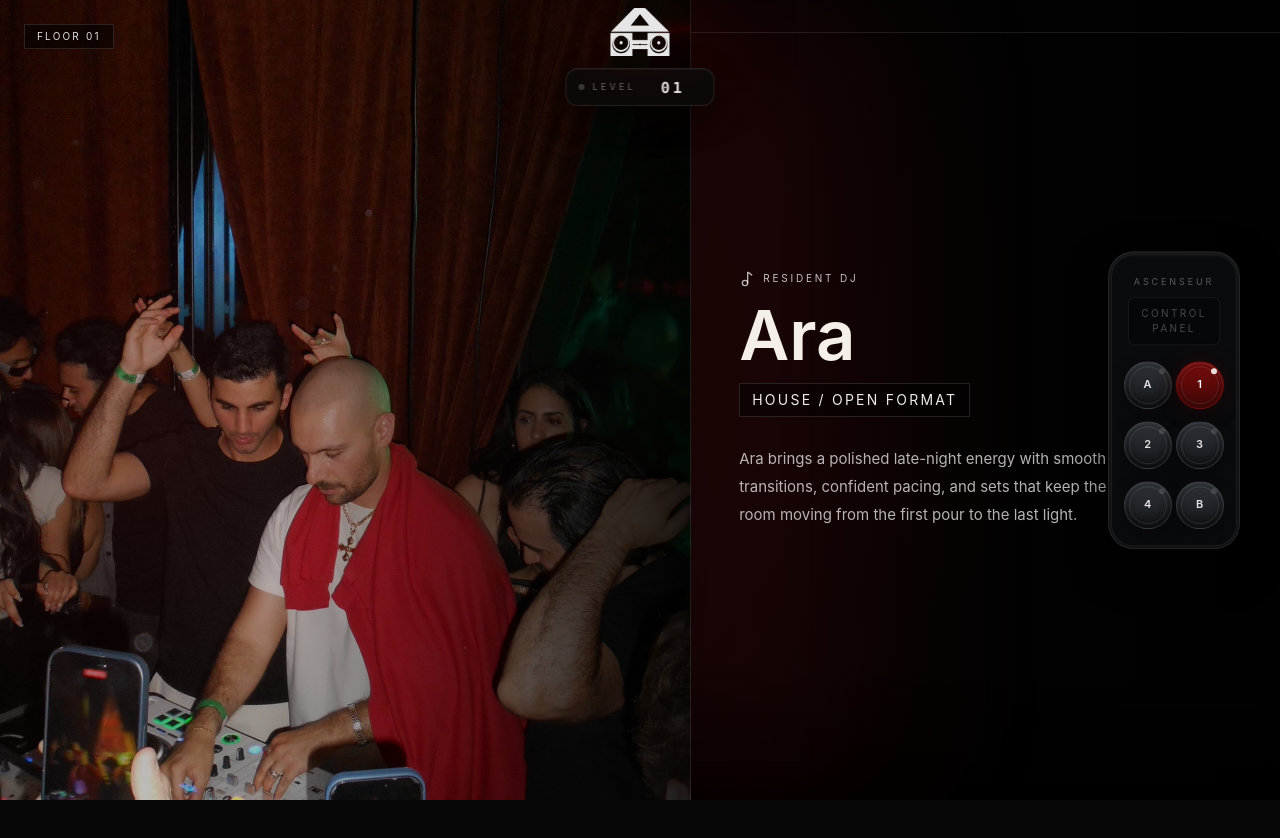
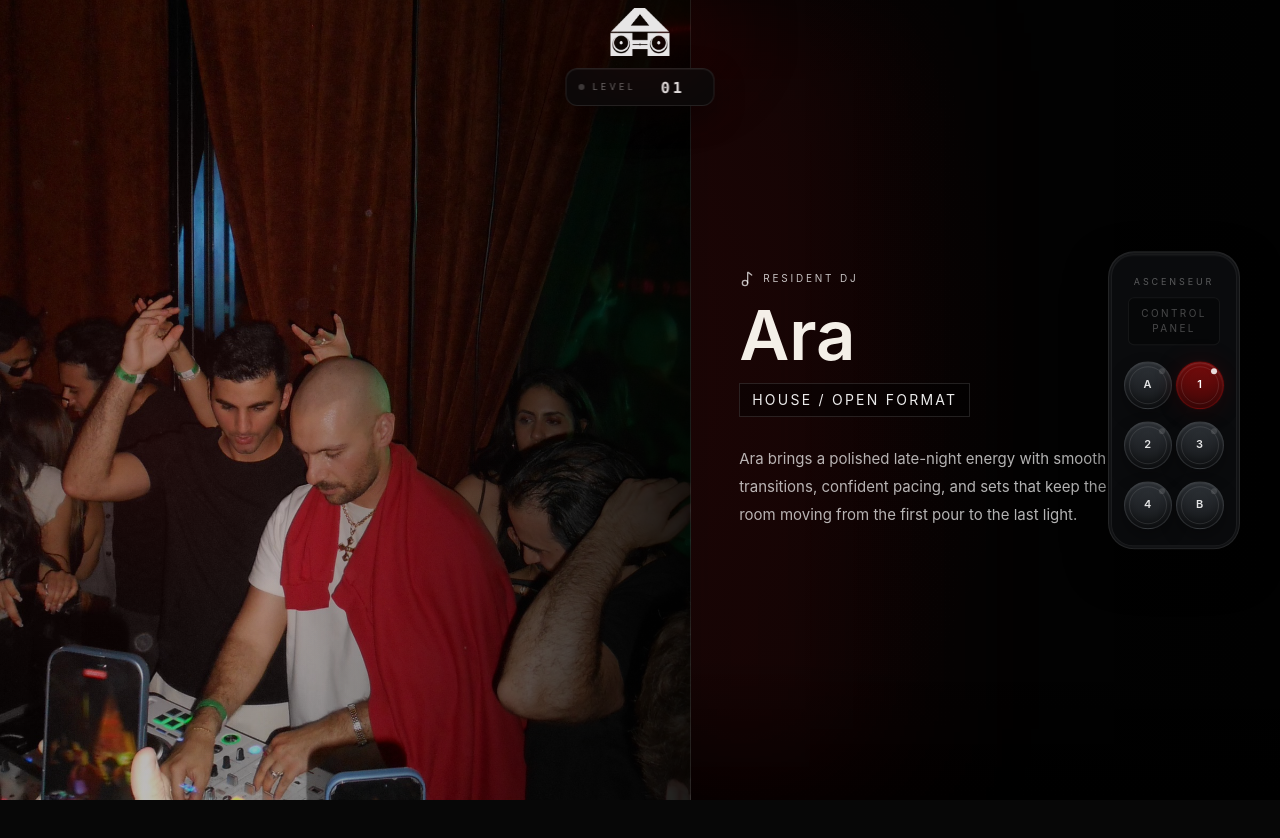
Before and after one commit to galiwartoukian-collab/ascenseurhouse, a React (Vite) app: page / in a window 1280 px wide. Shown: the top 838 px of the page. Built offline with nearby package versions, Linux system fonts and the light colour scheme; the HTML template or start-up script is replaced by a standard one.

Commit message:
Remove cabin floor badges and top dividers

```diff
--- a/src/App.tsx
+++ b/src/App.tsx
@@ -12,7 +12,6 @@ type Profile = {
   id: "ara" | "anais" | "talar" | "bliss";
   name: string;
   floorNumber: "01" | "02" | "03" | "04";
-  floorLabel: string;
   role: string;
   genre: string;
   image: string;
@@ -93,7 +92,6 @@ const profiles: Profile[] = [
     id: "ara",
     name: "Ara",
     floorNumber: "01",
-    floorLabel: "Floor 01",
     role: "Resident DJ",
     genre: "House / Open Format",
     image: araImage,
@@ -103,7 +101,6 @@ const profiles: Profile[] = [
     id: "anais",
     name: "Anais",
     floorNumber: "02",
-    floorLabel: "Floor 02",
     role: "Resident DJ",
     genre: "Afro House / Melodic House",
     image:
@@ -114,7 +111,6 @@ const profiles: Profile[] = [
     id: "talar",
     name: "Talar",
     floorNumber: "03",
-    floorLabel: "Floor 03",
     role: "Aesthetic Setter / Social Direction",
     genre: "Visual Identity / Atmosphere / Digital Presence",
     image: placeholderProfileImage,
@@ -124,7 +120,6 @@ const profiles: Profile[] = [
     id: "bliss",
     name: "Bliss Eliss",
     floorNumber: "04",
-    floorLabel: "Floor 04",
     role: "Manager",
     genre: "Bookings / Talent Curation / Event Direction",
     image: blissImage,
@@ -524,10 +519,7 @@ function AboutInsideCabin({ visible }: { visible: boolean }) {
           />
         </motion.div>
 
-        <div className="pointer-events-none absolute left-0 right-0 top-[5.4rem] h-px bg-white/10 md:top-[5.8rem]" />
-
         <div className="relative z-10 max-w-[78ch] text-left">
-          <p className="mb-2 text-[11px] uppercase tracking-[0.3em] text-white/55 sm:mb-3">Floor A</p>
           <h2 className="text-[2.4rem] font-semibold leading-[0.98] text-[var(--text)] sm:text-[3rem] md:text-[4rem]">
             Ascenseur House
           </h2>
@@ -649,16 +641,10 @@ function ProfileInsideCabin({ profile, visible }: { profile: Profile; visible: b
                 "radial-gradient(circle at 22% 55%, rgba(122,12,12,0.18) 0%, rgba(122,12,12,0.08) 26%, transparent 58%)",
             }}
           />
-          <div className="absolute left-4 top-4 border border-white/12 bg-black/56 px-3 py-1 text-[10px] uppercase tracking-[0.22em] text-white/88 md:left-6 md:top-6">
-            {profile.floorLabel}
-          </div>
           <div className="pointer-events-none absolute right-0 top-0 hidden h-full w-px bg-white/10 md:block" />
         </div>
 
         <div className="relative flex h-full flex-col justify-start overflow-visible px-6 py-6 text-left sm:px-8 md:justify-center md:overflow-y-auto md:px-12 md:py-14">
-          <div className="pointer-events-none absolute left-0 right-0 top-0 h-px bg-white/10 md:hidden" />
-          <div className="pointer-events-none absolute left-0 right-0 top-8 hidden h-px bg-white/10 md:block" />
-
           <div className="mb-4 mt-3 flex items-start gap-2 text-white/76 md:mt-0">
             <Music2 className="h-4 w-4 text-white/70" />
             <span className="text-[10px] uppercase tracking-[0.28em]">{profile.role}</span>
@@ -797,8 +783,6 @@ function BookingInsideCabin({
           />
         </motion.div>
 
-        <div className="pointer-events-none absolute left-0 right-0 top-[5.2rem] h-px bg-white/10 md:top-10" />
-
         <div className="relative z-[300] flex min-h-full flex-col pointer-events-auto pt-16 md:grid md:h-full md:min-h-0 md:grid-cols-[1.06fr_0.94fr] md:pt-0">
           <div
   ref={desktopFormScrollRef}
```
